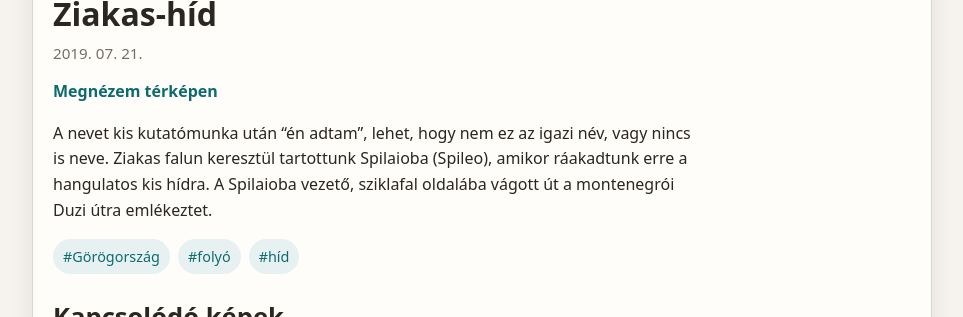
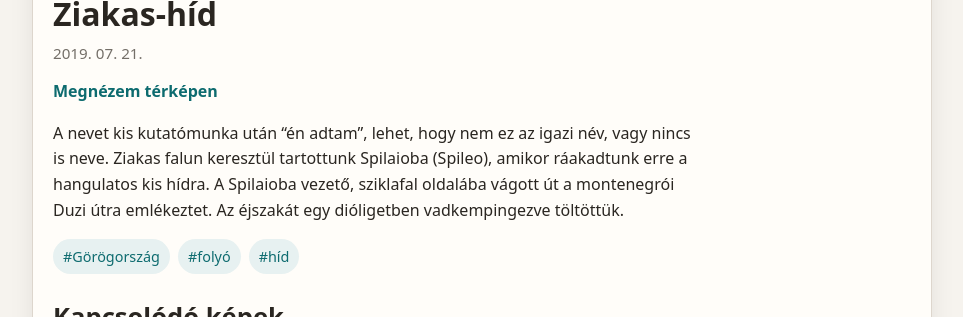
Before and after one commit to havassy/fotoblog, a Jekyll site: the page built from _posts/2019-07-21-ziakas_hid.md, in a window 1280 px wide and 900 px high, scrolled down 655 px, cut to the strip 138-455 px from the top of the window. Shown: the whole strip, without its empty margins (158-1121 px from the left). Built offline with Jekyll 4.4.1, drawn with Linux system fonts in a browser that asks for light colours.

```diff
--- a/_posts/2019-07-21-ziakas_hid.md
+++ b/_posts/2019-07-21-ziakas_hid.md
@@ -16,4 +16,4 @@ tags:
 description: "A nevet kis kutatómunka után 'én adtam', lehet, hogy nem ez az igazi név, vagy nincs is neve."
 ---
 
-A nevet kis kutatómunka után "én adtam", lehet, hogy nem ez az igazi név, vagy nincs is neve. Ziakas falun keresztül tartottunk Spilaioba (Spileo), amikor ráakadtunk erre a hangulatos kis hídra. A Spilaioba vezető, sziklafal oldalába vágott út a montenegrói Duzi útra emlékeztet.
+A nevet kis kutatómunka után "én adtam", lehet, hogy nem ez az igazi név, vagy nincs is neve. Ziakas falun keresztül tartottunk Spilaioba (Spileo), amikor ráakadtunk erre a hangulatos kis hídra. A Spilaioba vezető, sziklafal oldalába vágott út a montenegrói Duzi útra emlékeztet. Az éjszakát egy dióligetben vadkempingezve töltöttük.
```
